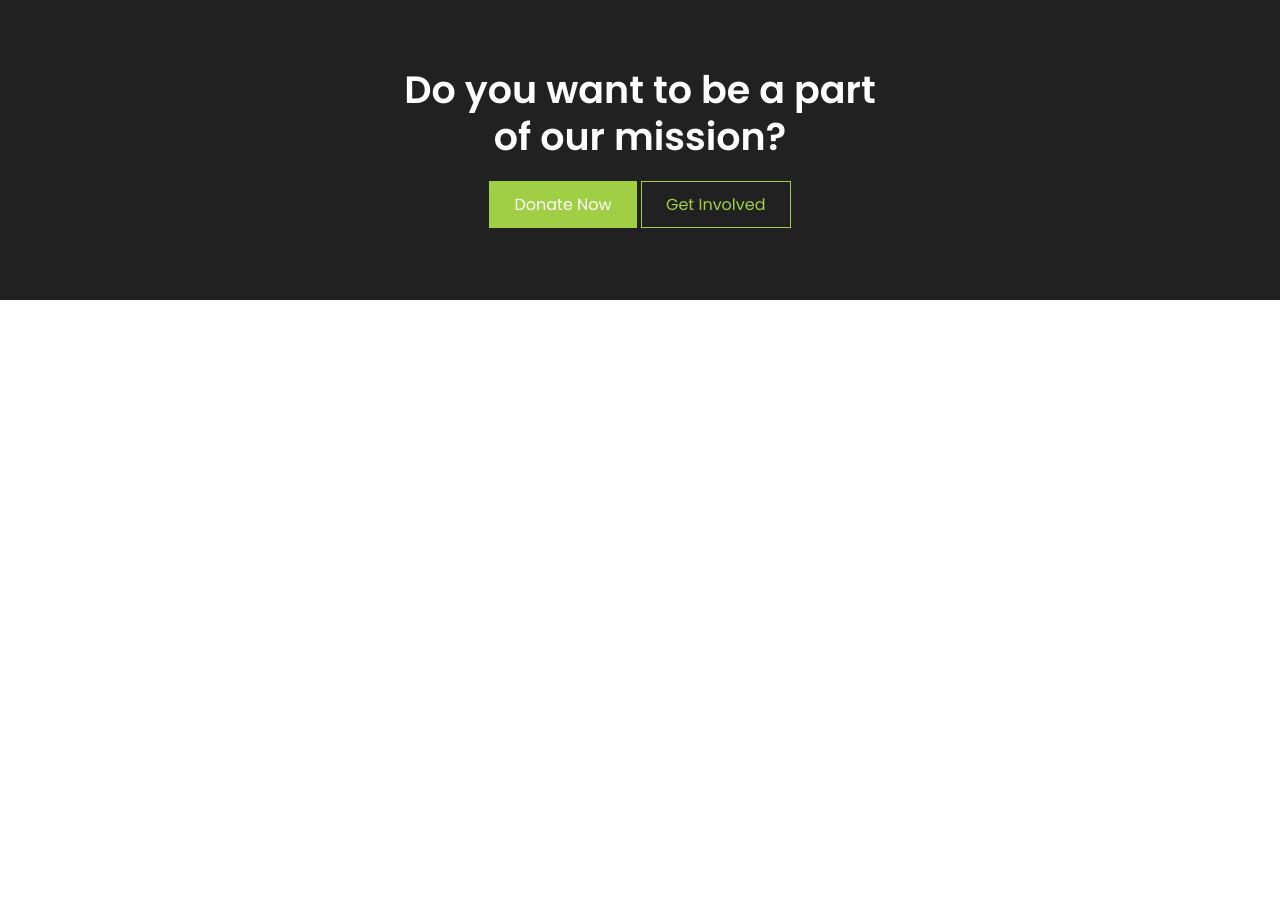
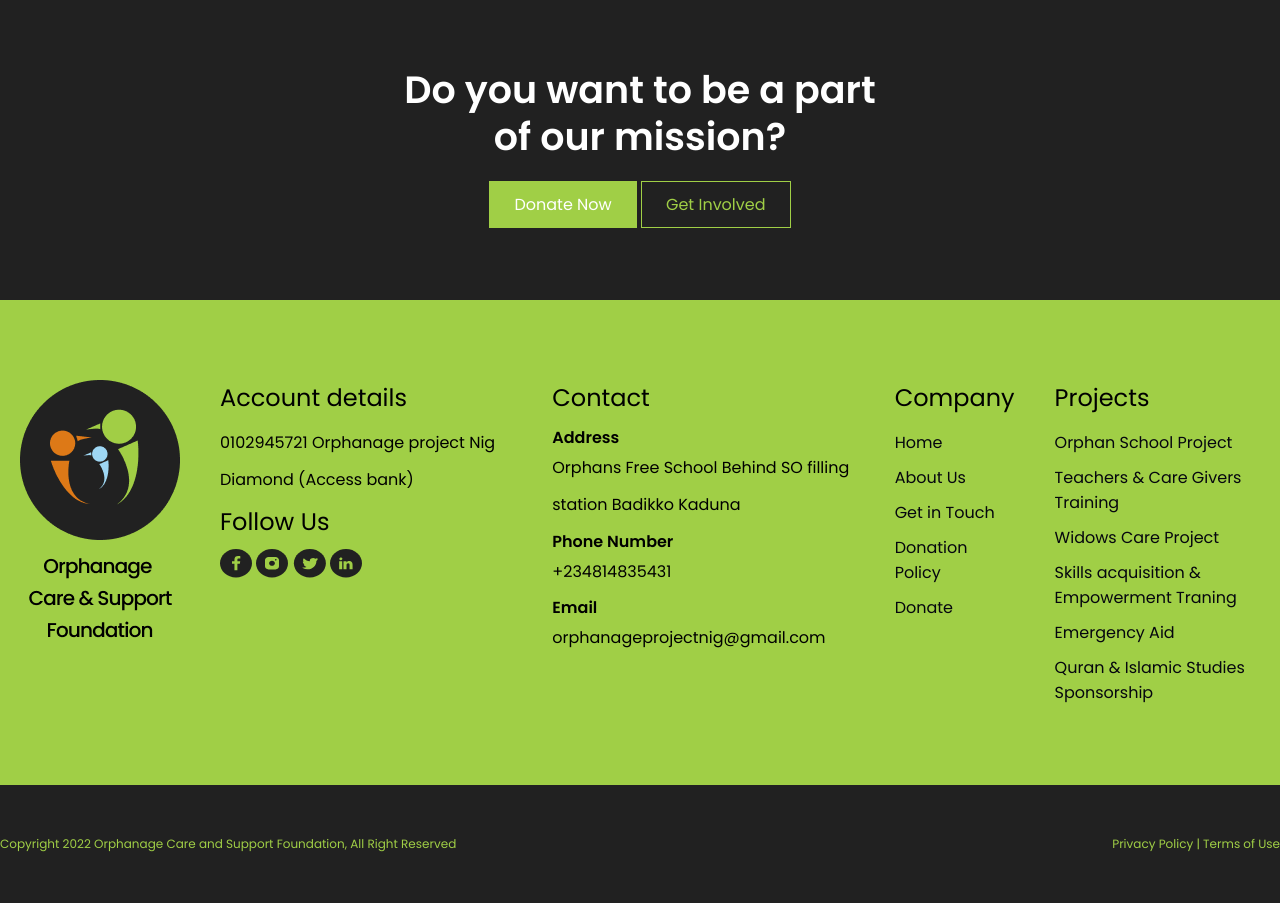
Before and after one commit to alabamustapha/ocsf, a website: page index.html in a window 1280 px wide. Shown: the part 4496-5399 px from the top of the page. Before the commit the page ends 4796 px from the top, so only its background shows below. Drawn offline with Linux system fonts and the light colour scheme.

Commit message:
added the footer section to the home page now

```diff
--- a/index.html
+++ b/index.html
@@ -311,6 +311,86 @@
             </div>
         </section>
     </main>
+        <!-- Footer -->
+        <footer>
+            <div class="container">
+                <div class="footer">
+                    <div class="footer__row">
+                        <img src="img/footer-logo.png" alt="" srcset="">
+                    </div>
+
+                    <div class="footer__row">
+                        <div class="footer__row-group">
+                            <h3>Account details</h3>
+                            <p>
+                                0102945721
+                                Orphanage project Nig
+                                Diamond (Access bank)
+                            </p>
+                        </div>
+                        <div class="footer__row-group">
+                            <h3>Follow Us</h3>
+                            <div class="nav__social">
+                                <a href="#"><img src="img/Facebook.svg" alt="Facebook"></a>
+                                <a href="#"><img src="img/Instagram.svg" alt="Instagram.svg"></a>
+                                <a href="#"><img src="img/Twitter.svg" alt="Twitter.svg"></a>
+                                <a href="#"><img src="img/Linkedin.svg" alt="Linkedin.svg"></a>
+                            </div>
+                        </div>
+                    </div>
+
+                    <div class="footer__row">
+                        <div class="footer__row-group">
+                            <h3>Contact</h3>
+                            <h4>Address</h4>
+                            <p>
+                                Orphans Free School
+                                Behind SO filling station
+                                Badikko Kaduna
+                            </p>
+                        </div>
+                        <div class="footer__row-group">
+                            <h4>Phone Number</h4>
+                            <p>+234814835431</p>
+                        </div>
+                        <div class="footer__row-group">
+                            <h4>Email</h4>
+                            <p>orphanageprojectnig@gmail.com</p>
+                        </div>
+                    </div>
+
+                    <div class="footer__row">
+                        <h3>Company</h3>
+                        <ul class="footer__row-list">
+                            <li><a href="#">Home</a></li>
+                            <li><a href="#">About Us</a></li>
+                            <li><a href="#">Get in Touch</a></li>
+                            <li><a href="#">Donation Policy</a></li>
+                            <li><a href="#">Donate</a></li>
+                        </ul>
+                    </div>
+
+                    <div class="footer__row">
+                        <h3>Projects</h3>
+                        <ul class="footer__row-list">
+                            <li>Orphan School Project</li>
+                            <li>Teachers & Care Givers Training</li>
+                            <li>Widows Care Project</li>
+                            <li>Skills acquisition & Empowerment Traning</li>
+                            <li>Emergency Aid</li>
+                            <li>Quran & Islamic Studies Sponsorship</li>
+                        </ul>
+                    </div>
+                </div>
+            </div>
+            <div class="copyright">
+                <div class="copyright__flex container">
+                    <p>Copyright 2022 Orphanage Care and Support Foundation, All Right Reserved</p>
+                    <a href="#">Privacy Policy | Terms of Use</a>
+                </div>
+            </div>
+        </footer>
+        <!-- Footer End -->
 </body>
 <script src="js/main.js"></script>
 
```
